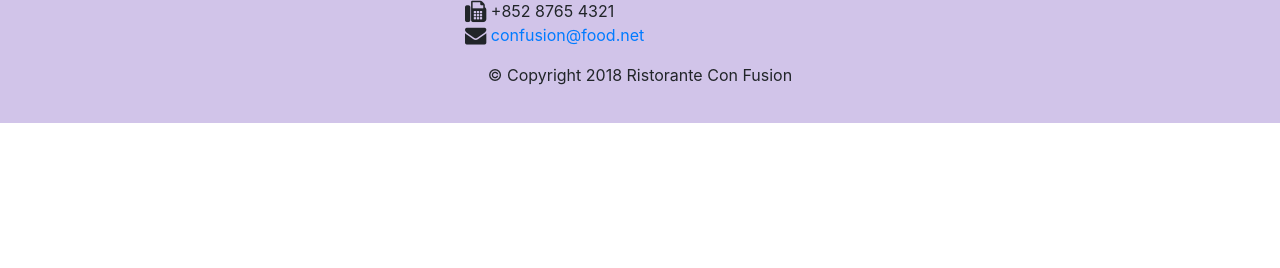
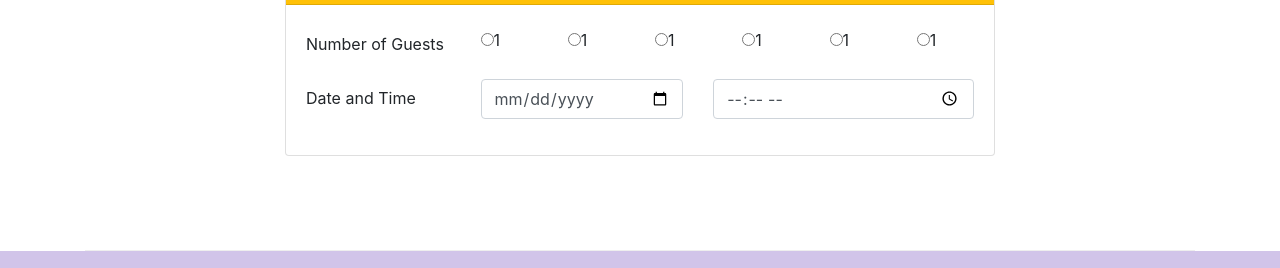
Before and after one commit to MernaHesham/site-test, a website: page index.html in a window 1280 px wide. Shown: the part 1683-1951 px from the top of the page. Before the commit the page ends 1806 px from the top, so only its background shows below. Drawn offline with nearby package versions, Linux system fonts and the light colour scheme.

Commit message:
added reservation form into index.html

```diff
--- a/index.html
+++ b/index.html
@@ -121,6 +121,54 @@
                 </div>
             </div>
         </div>
+
+        <div class="row row-content align-items-center">
+            <!-- assignment reservation form -->
+            <div class="col-12 col-sm-8 offset-sm-2">
+                <div class="card">
+                    <h3 class="card-header bg-warning text-white">Reserve a Table</h3>
+                    <div class="card-body">
+                        <form>
+                            <div class="form-group row">
+                                <label for="numguests" class="col-12 col-sm-3 col-form-label ">Number of Guests</label>
+                                <div class="col-1 col-sm radio align-self-center">
+                                    <label><input type="radio" name="optradio">1</label>
+                                </div>
+                                <div class="col-1 col-sm radio align-self-center">
+                                    <label><input type="radio" name="optradio">1</label>
+                                </div>
+                                <div class="col-1 col-sm radio align-self-center">
+                                    <label><input type="radio" name="optradio">1</label>
+                                </div>
+                                <div class="col-1 col-sm radio align-self-center">
+                                    <label><input type="radio" name="optradio">1</label>
+                                </div>
+                                <div class="col-1 col-sm radio align-self-center">
+                                    <label><input type="radio" name="optradio">1</label>
+                                </div>
+                                <div class="col-1 col-sm radio align-self-center">
+                                    <label><input type="radio" name="optradio">1</label>
+                                </div>
+                            </div>
+                            <div class="form-group row">
+                                <label for="datetime" class="col-12 col-sm-3 col-form-label">Date and Time</label>
+                                <div class="col-5 col-sm-4 align-self-center">
+                                    <input type="date" class="form-control" id="datetime" name="datetime"
+                                        placeholder="Date" />
+                                </div>
+                                <div class="col-7 col-sm-5 align-self-center">
+                                    <input type="time" class="form-control" id="datetime" name="datetime"
+                                        placeholder="time" />
+                                </div>
+                            </div>
+                        </form>
+                    </div>
+                </div>
+            </div>
+        </div>
+
+
+
     </div>
 
     <footer class="footer">
```
